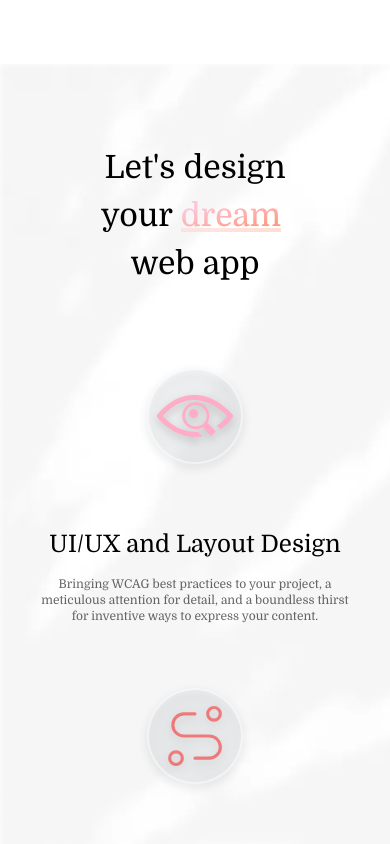
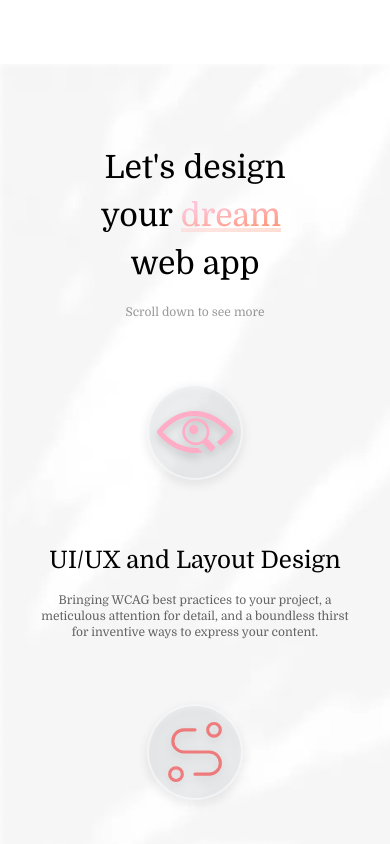
Before and after one commit to julianlk522/portfo, a Next.js app: page / in a window 390 px wide. Shown: the part 2468-3312 px from the top of the page. Built offline with nearby package versions, Linux system fonts and the light colour scheme.

Commit message:
add scroll down prompt in Contact on small screens, adjust prompt in ProjectsGrid, adjust ContactForm maxWidth on large screens

```diff
--- a/components/Contact.tsx
+++ b/components/Contact.tsx
@@ -105,16 +105,23 @@ export default function Contact({ darkMode }) {
 			<div
 				ref={contentBodyRef}
 				id='contactContentBody'
-				className={`flex h-[300%] w-full flex-col items-center overflow-x-hidden overflow-y-scroll lg:h-full lg:flex-row lg:overflow-y-hidden ${styles.contactContentBody}`}
+				className={`flex h-[300%] w-full flex-col items-center overflow-x-hidden overflow-y-scroll sm:mt-16 lg:mt-0 lg:h-full lg:flex-row lg:overflow-y-hidden ${styles.contactContentBody}`}
 			>
 				<div
 					id='experience'
-					className={`relative mt-16 flex h-[300%] w-full flex-col items-center justify-evenly xs:h-[200%] md:h-full lg:order-2 lg:my-0 lg:ml-8 lg:max-h-[80%] ${
+					className={`relative flex h-[300%] w-full flex-col items-center justify-evenly xs:h-[200%] md:h-full lg:order-2 lg:my-0 lg:ml-8 lg:max-h-[80%] ${
 						darkMode && 'text-white'
 					}`}
 					style={{ maxWidth: 'max(50vw, 750px)' }}
 				>
 					<div className='flex flex-col items-center justify-between sm:flex-row'>
+						<p
+							className={`mb-16 text-xs opacity-40 sm:hidden ${
+								darkMode ? 'text-white' : ''
+							}`}
+						>
+							Scroll down to see more
+						</p>
 						<motion.div
 							className={`${
 								darkMode
--- a/components/ContactForm.tsx
+++ b/components/ContactForm.tsx
@@ -42,7 +42,7 @@ function ContactForm({ darkMode }) {
 	return (
 		<form
 			ref={formRef}
-			className={`relative z-[1] mx-8 flex h-[125%] w-full max-w-xl flex-col items-center justify-between rounded-[2rem] px-12 pt-16 pb-8 shadow-lg after:absolute after:top-0 after:left-0 after:z-[-1] after:h-full after:w-full after:rounded-[2rem] xs:h-full lg:max-h-[80%] lg:max-w-xl lg:shadow-2xl ${
+			className={`relative z-[1] mx-8 flex h-[125%] w-full max-w-xl flex-col items-center justify-between rounded-[2rem] px-12 pt-16 pb-8 shadow-lg after:absolute after:top-0 after:left-0 after:z-[-1] after:h-full after:w-full after:rounded-[2rem] xs:h-full lg:max-h-[80%] lg:w-1/2 lg:max-w-xl lg:shadow-2xl ${
 				darkMode
 					? 'text-white after:bg-contactFormBackdropDarkMode after:blur-sm'
 					: 'after:bg-contactFormBackdropLightMode after:backdrop-blur-lg'
--- a/components/ProjectsGrid.tsx
+++ b/components/ProjectsGrid.tsx
@@ -10,13 +10,13 @@ function ProjectsGrid({ darkMode }) {
 			id='gridContentContainer'
 			className='flex h-[200%] w-full flex-col items-center justify-between xs:h-[300%] md:h-full'
 		>
-			<motion.p
-				className={`my-4 mb-4 text-xs opacity-40 md:hidden ${
+			<p
+				className={`mb-16 text-xs opacity-40 md:hidden ${
 					darkMode ? 'text-white' : ''
 				}`}
 			>
 				Scroll down to see more
-			</motion.p>
+			</p>
 			<div
 				id='projectsGrid'
 				className={`${
```
